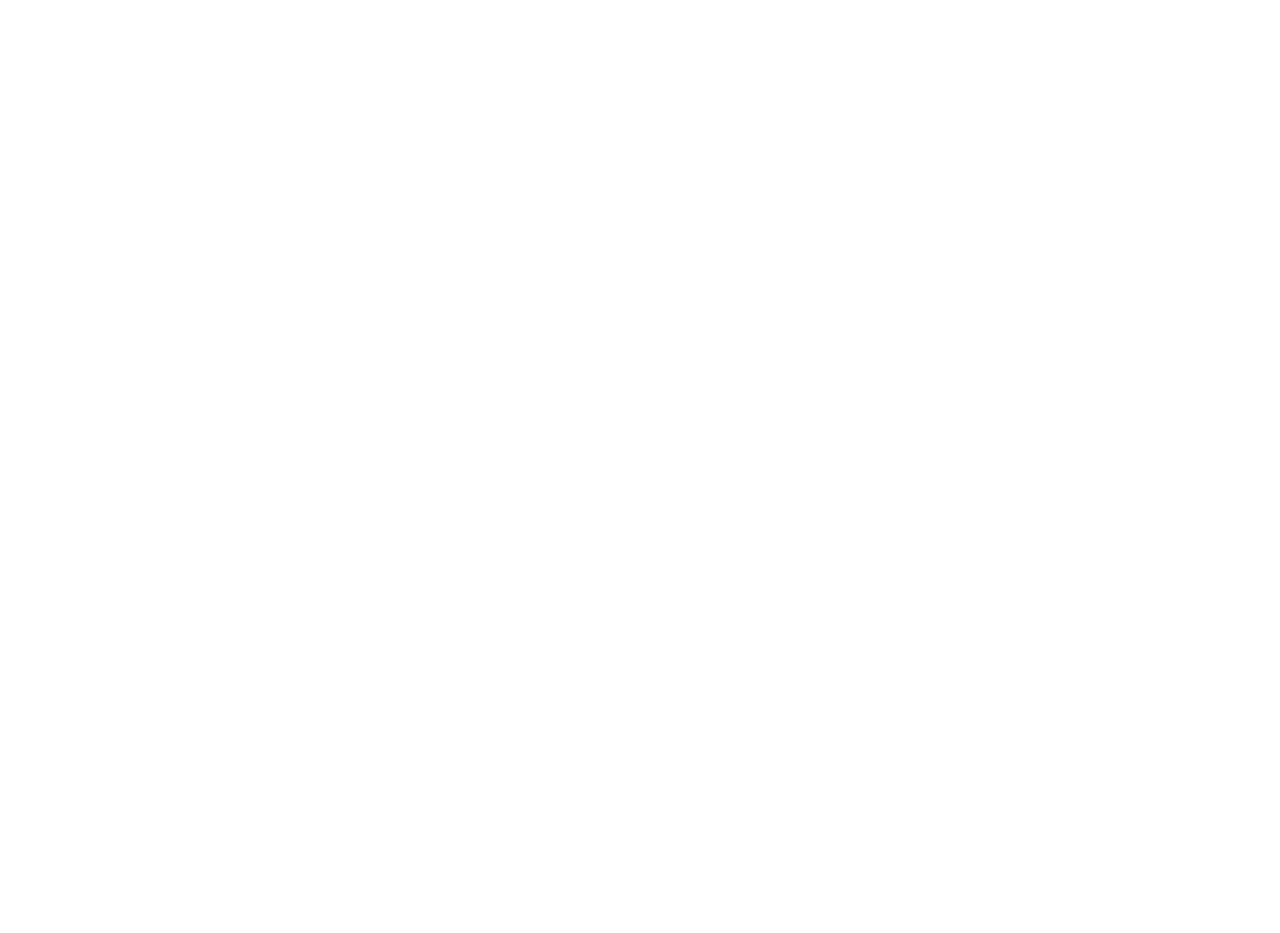
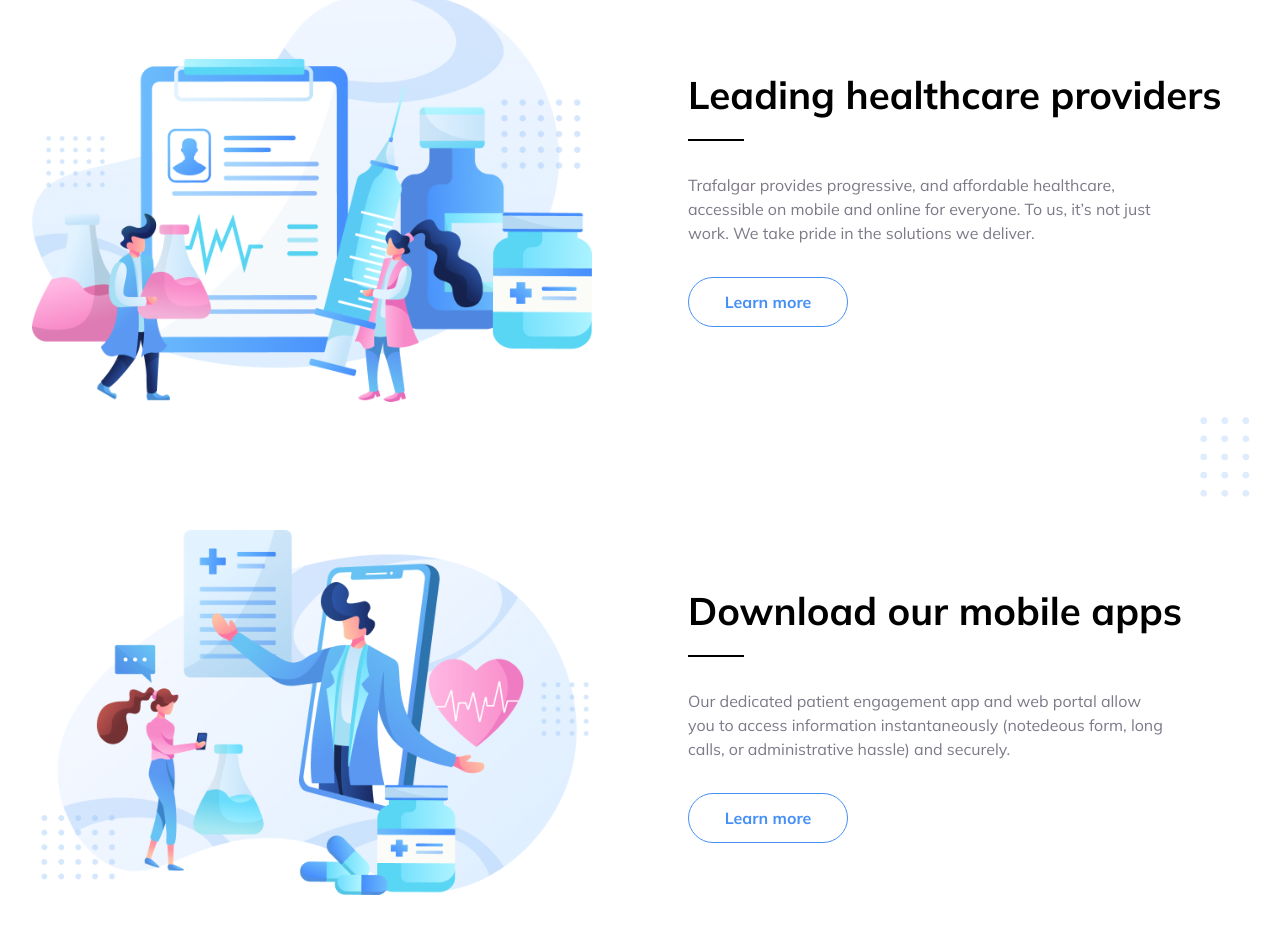
Before and after one commit to pedrodruviaro/trafalgar-landing-page, a React (Create React App) app: page / in a window 1280 px wide. Shown: the part 1768-2701 px from the top of the page. Before the commit the page ends 1695 px from the top, so only its background shows below. Built offline with nearby package versions, Linux system fonts and the light colour scheme.

Commit message:
features

```diff
--- a/src/App.jsx
+++ b/src/App.jsx
@@ -1,5 +1,6 @@
 import React from "react";
 import { Header } from "./components/Header";
+import { Features } from "./containers/Features";
 import { Hero } from "./containers/Hero";
 import { Services } from "./containers/Services";
 
@@ -9,6 +10,7 @@
             <Header />
             <Hero />
             <Services />
+            <Features />
         </>
     );
 };
--- /dev/null
+++ b/src/components/Dots/index.jsx
@@ -0,0 +1,6 @@
+import React from "react";
+import { Container } from "./styles.jsx";
+
+export const Dots = () => {
+    return <Container></Container>;
+};
--- /dev/null
+++ b/src/components/Dots/styles.jsx
@@ -0,0 +1,11 @@
+import styled from "styled-components";
+
+export const Container = styled.span`
+    position: absolute;
+    width: 3.5rem;
+    aspect-ratio: 1;
+
+    background: url("/assets/dots.svg");
+    background-size: contain;
+    background-repeat: no-repeat;
+`;
--- /dev/null
+++ b/src/components/FeatureCard/index.jsx
@@ -0,0 +1,20 @@
+import React from "react";
+import { Button } from "../Button/index.jsx";
+import { LineTitle } from "../LineTitle/index.jsx";
+import { Container } from "./styles.jsx";
+
+export const FeatureCard = ({ img, title, content }) => {
+    return (
+        <Container>
+            <div>
+                <img src={img} alt={title} />
+            </div>
+
+            <div>
+                <LineTitle as="h3">{title}</LineTitle>
+                <p>{content}</p>
+                <Button secondary>Learn more</Button>
+            </div>
+        </Container>
+    );
+};
--- /dev/null
+++ b/src/components/FeatureCard/styles.jsx
@@ -0,0 +1,43 @@
+import styled from "styled-components";
+
+export const Container = styled.article`
+    display: flex;
+    flex-direction: column;
+    gap: 2rem;
+
+    align-items: center;
+
+    p {
+        max-width: 30rem;
+    }
+
+    img {
+        max-width: 20rem;
+    }
+
+    div:last-child {
+        display: flex;
+        flex-direction: column;
+        align-items: flex-start;
+        gap: 2rem;
+
+        h3 {
+            font-size: clamp(1.5rem, 3vw, 2.5rem);
+            line-height: 1.5;
+        }
+    }
+
+    @media (min-width: 750px) {
+        img {
+            max-width: 100%;
+        }
+
+        align-items: center;
+        flex-direction: row;
+        gap: 6rem;
+
+        > * {
+            flex: 1;
+        }
+    }
+`;
--- /dev/null
+++ b/src/containers/Features/index.jsx
@@ -0,0 +1,31 @@
+import React from "react";
+import { Container } from "./styles.jsx";
+import { FeatureCard } from "../../components/FeatureCard/index.jsx";
+import { Dots } from "../../components/Dots";
+
+const featureCards = [
+    {
+        img: "/assets/illu-section02.svg",
+        title: "Leading healthcare providers",
+        content:
+            "Trafalgar provides progressive, and affordable healthcare, accessible on mobile and online for everyone. To us, it’s not just work. We take pride in the solutions we deliver.",
+    },
+    {
+        img: "/assets/illu-section03.svg",
+        title: "Download our mobile apps",
+        content:
+            "Our dedicated patient engagement app and web portal allow you to access information instantaneously (notedeous form, long calls, or administrative hassle) and securely.",
+    },
+];
+
+export const Features = () => {
+    return (
+        <Container>
+            {featureCards.map((card) => (
+                <FeatureCard key={card.title} {...card} />
+            ))}
+
+            <Dots />
+        </Container>
+    );
+};
--- /dev/null
+++ b/src/containers/Features/styles.jsx
@@ -0,0 +1,20 @@
+import styled from "styled-components";
+import { ContainerDefault } from "../../components/Container";
+
+export const Container = styled(ContainerDefault)`
+    display: grid;
+    gap: 8rem;
+    position: relative;
+
+    @media (min-width: 750px) {
+        article:last-child {
+            flex-direction: row-reverse;
+        }
+    }
+
+    > span {
+        width: 5rem;
+        top: calc(50% - 26px);
+        right: 0;
+    }
+`;
--- a/src/containers/Hero/index.jsx
+++ b/src/containers/Hero/index.jsx
@@ -1,6 +1,7 @@
 import React from "react";
 import { Container } from "./styles.jsx";
 import { Button } from "../../components/Button";
+import { Dots } from "../../components/Dots";
 
 export const Hero = () => {
     return (
@@ -19,7 +20,7 @@
             <div>
                 <img src="/assets/hero.svg" alt="hero" />
             </div>
-            <span className="dots"></span>
+            <Dots />
         </Container>
     );
 };
--- a/src/containers/Hero/styles.jsx
+++ b/src/containers/Hero/styles.jsx
@@ -47,15 +47,7 @@
         }
     }
 
-    .dots {
-        position: absolute;
-        width: 3.5rem;
-        aspect-ratio: 1;
-
-        background: url("/assets/dots.svg");
-        background-size: contain;
-        background-repeat: no-repeat;
-
+    > span {
         top: 0.5rem;
         left: 0;
 
--- a/src/containers/Services/index.jsx
+++ b/src/containers/Services/index.jsx
@@ -3,6 +3,7 @@
 import { LineTitle } from "../../components/LineTitle";
 import { Button } from "../../components/Button";
 import { ServiceCard } from "../../components/ServiceCard/index.jsx";
+import { Dots } from "../../components/Dots";
 
 const cards = [
     {
@@ -59,7 +60,7 @@
                 ))}
             </div>
 
-            <span className="dots"></span>
+            <Dots />
 
             <Button secondary>Learn more</Button>
         </Container>
--- a/src/containers/Services/styles.jsx
+++ b/src/containers/Services/styles.jsx
@@ -26,6 +26,10 @@
         margin-inline: auto;
     }
 
+    > button {
+        margin-inline: auto;
+    }
+
     > div {
         display: grid;
         gap: 2rem;
@@ -49,14 +53,8 @@
         }
     }
 
-    .dots {
-        position: absolute;
+    > span {
         width: 5rem;
-        aspect-ratio: 1;
-
-        background: url("/assets/dots.svg");
-        background-size: contain;
-        background-repeat: no-repeat;
 
         top: 50%;
         z-index: -1;
```
